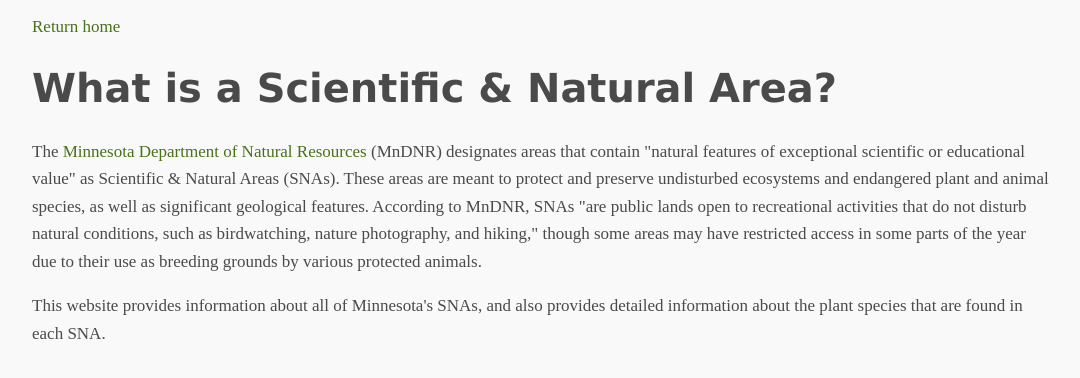
After one commit to cjdufault/MNPlantLifeApp, a Flask app: page /about in a window 1280 px wide. The commit adds this page. Shown: the top 378 px of the page, without its empty margins (98-1178 px from the left). Run offline with Flask 2, Linux system fonts and the light colour scheme.

Commit message:
added an "about" page that describes what SNAs are and what the website does

```diff
--- a/app.py
+++ b/app.py
@@ -1,4 +1,4 @@
-from flask import Flask, request, render_template
+from flask import Flask, request, render_template, send_from_directory
 import dnr_apis as dnr
 import trefle_api as trefle
 import os
@@ -51,5 +51,10 @@ def plant_page(sci_name):
                f"<a href=\"/\">Return home</a>"
 
 
+@app.route("/about")
+def about():
+    return render_template("about.html")
+
+
 if __name__ == "__main__":
     app.run()
--- /dev/null
+++ b/templates/about.html
@@ -0,0 +1,31 @@
+<!DOCTYPE html>
+<html lang="en">
+<head>
+    <meta charset="UTF-8">
+    <title>MN Plant Life - About SNAs</title>
+    <link rel="stylesheet" href="{{ url_for('static', filename='sakura.css') }}" type="text/css">
+    <link rel="shortcut icon" href="{{ url_for('static', filename='favicon.ico') }}">
+</head>
+<body>
+
+<a href="/">Return home</a>
+
+<h1>What is a Scientific & Natural Area?</h1>
+
+<p>
+    The <a href="https://www.dnr.state.mn.us/snas/what_are.html">Minnesota Department of Natural Resources</a> (MnDNR)
+    designates areas that contain "natural features of exceptional scientific or educational value" as Scientific &
+    Natural Areas (SNAs). These areas are meant to protect and preserve undisturbed ecosystems and endangered plant and
+    animal species, as well as significant geological features. According to MnDNR, SNAs "are public lands open to
+    recreational activities that do not disturb natural conditions, such as birdwatching, nature photography, and
+    hiking," though some areas may have restricted access in some parts of the year due to their use as breeding grounds
+    by various protected animals.
+</p>
+
+<p>
+    This website provides information about all of Minnesota's SNAs, and also provides detailed information about the
+    plant species that are found in each SNA.
+</p>
+
+</body>
+</html>
```
Also changed, not shown: templates/home.html (+4 -3 lines).
